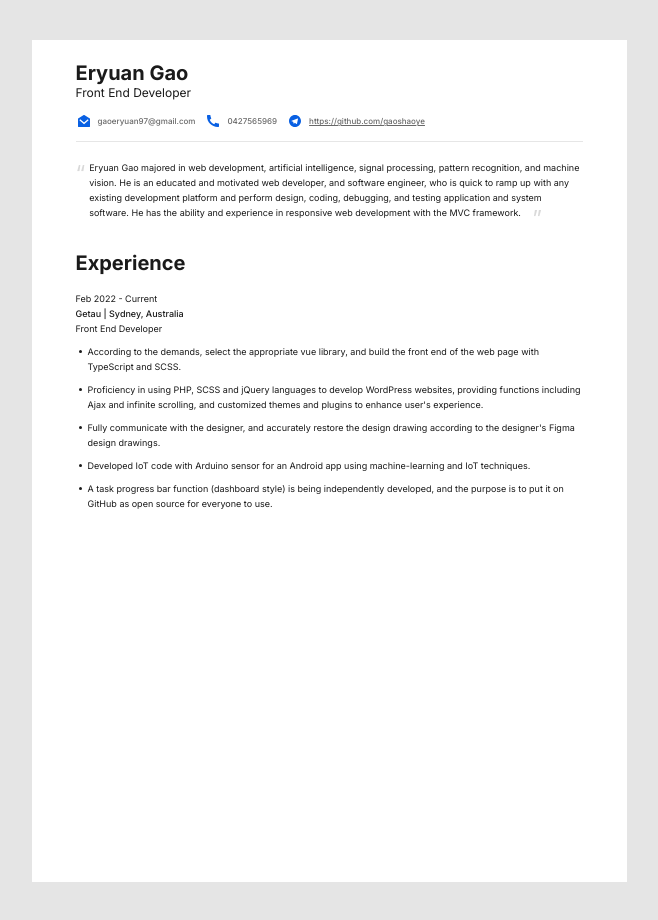
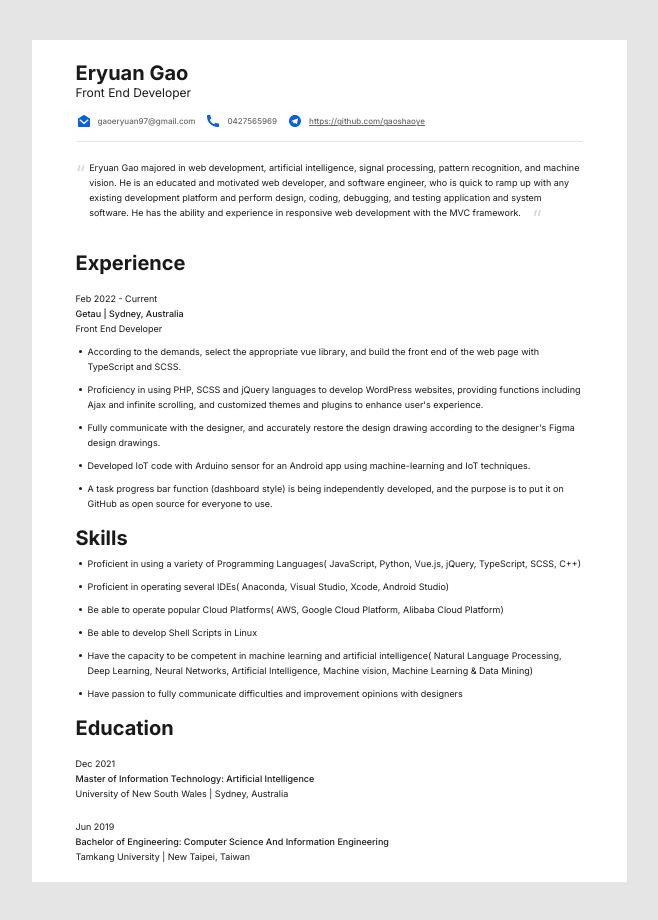
Before and after one commit to gaoshaoye/EryuanGao_Resume, a Vue app in the folder resume/: page / in a window 1280 px wide. Shown: the whole page, without its empty margins (311-969 px from the left). Built offline with nearby package versions, Linux system fonts and the light colour scheme.

Commit message:
Skills and Education
Skills and Education are ready

```diff
--- /dev/null
+++ b/resume/src/components/Education.vue
@@ -0,0 +1,47 @@
+<template>
+  <div class="Eryuan-resume-education mt-18">
+    <div class="Eryuan-resume-h1">Education</div>
+    <ResumeGroup v-for="(item,i) in educations" v-bind:key="i" :start="item.when" :middle="item.uni" :end="item.location" />
+
+
+  </div>
+</template>
+
+<script lang="ts">
+import { defineComponent } from 'vue';
+import ResumeGroup from "@/components/Group.vue";
+
+export default defineComponent({
+  name: 'ResumeEducation',
+  components: {
+    ResumeGroup,
+  },
+  data(){
+    return{
+
+
+      educations: [
+        {
+          when:'Dec 2021',
+          uni: 'Master of Information Technology: Artificial Intelligence',
+          location: 'University of New South Wales | Sydney, Australia',
+        },
+        {
+          when:'Jun 2019',
+          uni: 'Bachelor of Engineering: Computer Science And Information Engineering',
+          location: 'Tamkang University | New Taipei, Taiwan',
+        },
+      ]
+    }
+  },
+});
+</script>
+
+
+<style scoped lang="scss">
+@import "@/assets/style.scss";
+.Eryuan-resume-experience {
+  margin-top: 22px;
+}
+
+</style>
--- /dev/null
+++ b/resume/src/components/Skills.vue
@@ -0,0 +1,41 @@
+<template>
+  <div class="Eryuan-resume-skills mt-18">
+    <div class="Eryuan-resume-h1">Skills</div>
+    <BulletPoint v-for="(text,i) in textList" :key="i" :text="text" />
+  </div>
+</template>
+
+<script lang="ts">
+import { defineComponent } from 'vue';
+import BulletPoint from "@/components/BulletPoint.vue";
+
+export default defineComponent({
+  name: 'ResumeSkills',
+  components: {
+    BulletPoint,
+  },
+  data(){
+    return{
+      textList: [
+        'Proficient in using a variety of Programming Languages( JavaScript, Python, Vue.js, jQuery, TypeScript, SCSS, C++)',
+        'Proficient in operating several IDEs( Anaconda, Visual Studio, Xcode, Android Studio)',
+        'Be able to operate popular Cloud Platforms( AWS, Google Cloud Platform, Alibaba Cloud Platform)',
+        'Be able to develop Shell Scripts in Linux',
+        'Have the capacity to be competent in machine learning and artificial intelligence( Natural Language Processing, Deep Learning, Neural Networks, Artificial Intelligence, Machine vision, Machine Learning & Data Mining)',
+        'Have passion to fully communicate difficulties and improvement opinions with designers',
+      ]
+
+
+    }
+  },
+});
+</script>
+
+
+<style scoped lang="scss">
+@import "@/assets/style.scss";
+.Eryuan-resume-experience {
+  margin-top: 22px;
+}
+
+</style>
--- a/resume/src/views/HomeView.vue
+++ b/resume/src/views/HomeView.vue
@@ -2,6 +2,8 @@
   <div class="Eryuan-resume__box">
     <ResumeHeader />
     <ResumeExperience />
+    <ResumeSkills />
+    <ResumeEducation />
   </div>
 </template>
 
@@ -9,12 +11,16 @@
 import { defineComponent } from 'vue';
 import ResumeHeader from "@/components/Header.vue";
 import ResumeExperience from "@/components/Experience.vue";
+import ResumeSkills from "@/components/Skills.vue";
+import ResumeEducation from "@/components/Education.vue";
 
 export default defineComponent({
   name: 'HomeView',
   components: {
     ResumeHeader,
     ResumeExperience,
+    ResumeSkills,
+    ResumeEducation,
   },
 });
 </script>
```
